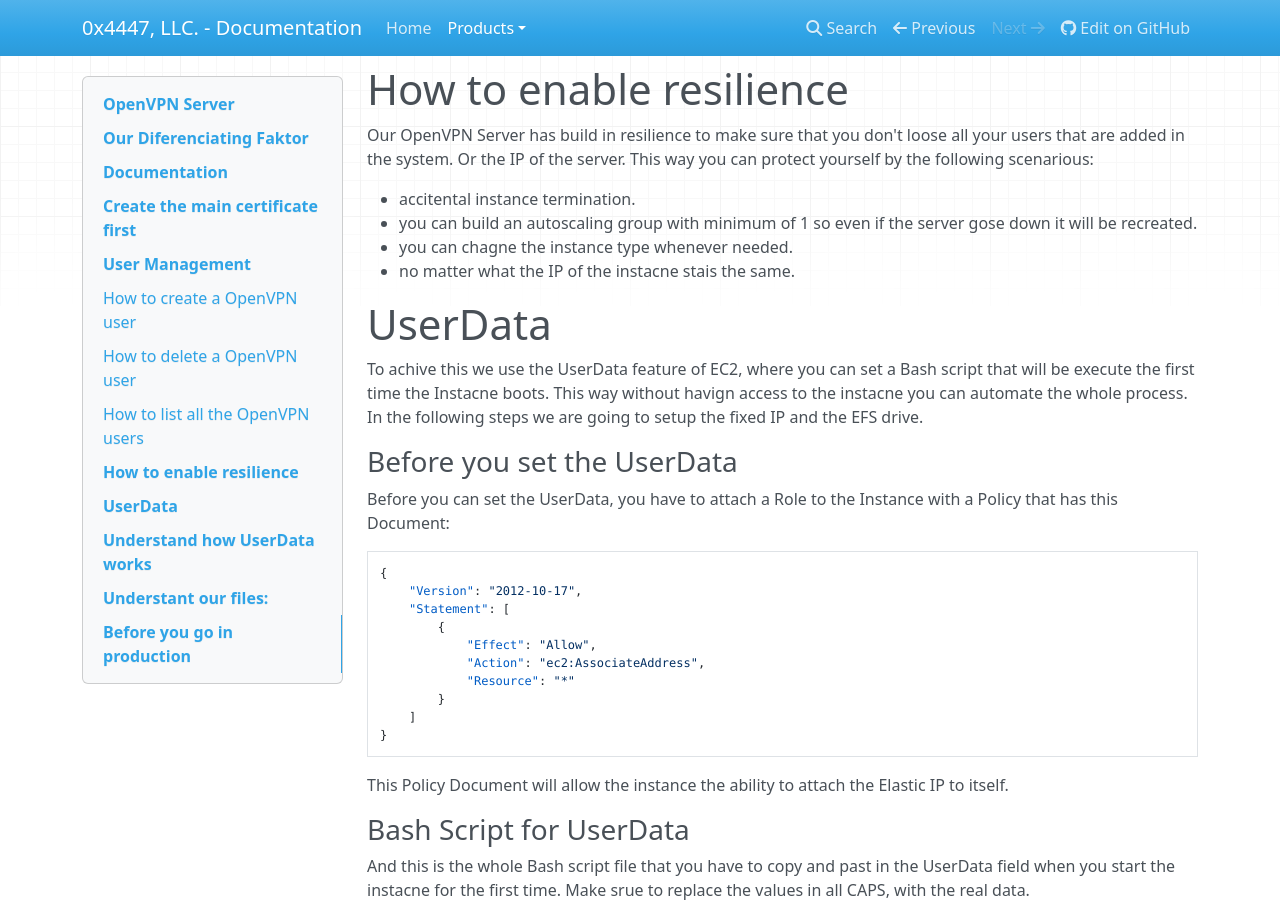
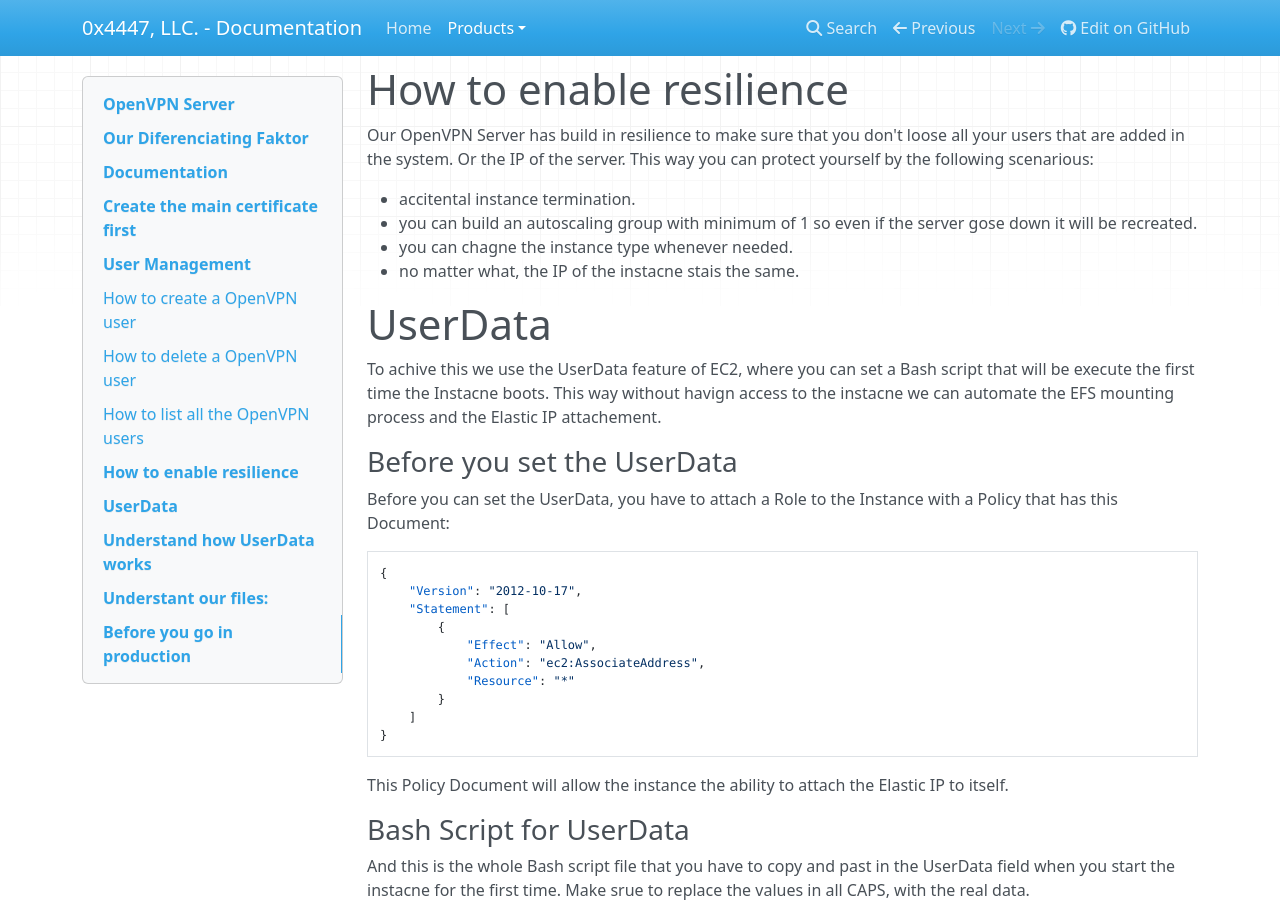
Before and after one commit to 0x4447-office/0x4447_webpage_documentation, an MkDocs documentation site: the page built from docs/products/openvpn-server.md, in a window 1280 px wide and 900 px high, scrolled down 1627 px. Built offline with MkDocs 1.6.1, drawn with Linux system fonts in a browser that asks for light colours; nearby versions of some CDN libraries.

Commit message:
Update openvpn-server.md

```diff
--- a/docs/products/openvpn-server.md
+++ b/docs/products/openvpn-server.md
@@ -66,11 +66,11 @@ Our OpenVPN Server has build in resilience to make sure that you don't loose all
 - accitental instance termination.
 - you can build an autoscaling group with minimum of 1 so even if the server gose down it will be recreated.
 - you can chagne the instance type whenever needed.
-- no matter what the IP of the instacne stais the same.
+- no matter what, the IP of the instacne stais the same.
 
 # UserData
 
-To achive this we use the UserData feature of EC2, where you can set a Bash script that will be execute the first time the Instacne boots. This way without havign access to the instacne you can automate the whole process. In the following steps we are going to setup the fixed IP and the EFS drive.
+To achive this we use the UserData feature of EC2, where you can set a Bash script that will be execute the first time the Instacne boots. This way without havign access to the instacne we can automate the EFS mounting process and the Elastic IP attachement.
 
 ### Before you set the UserData
 
```
